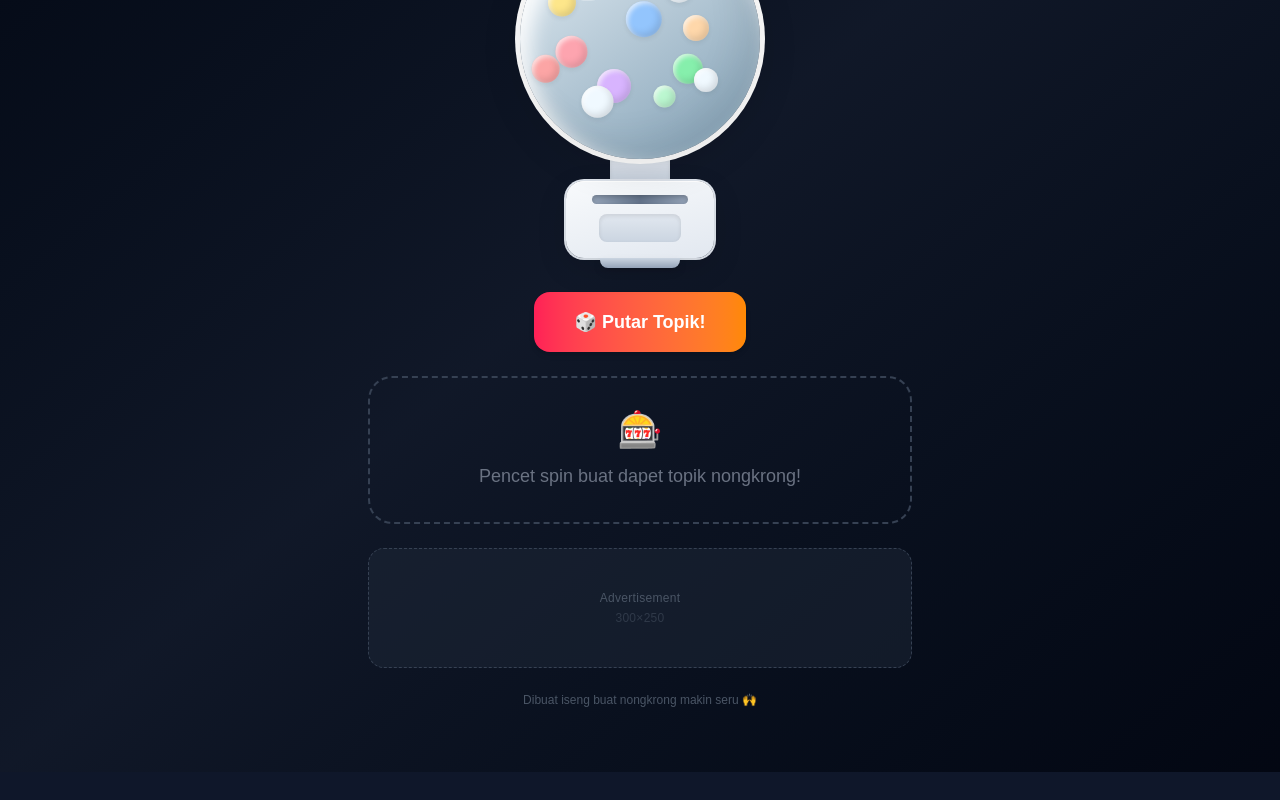
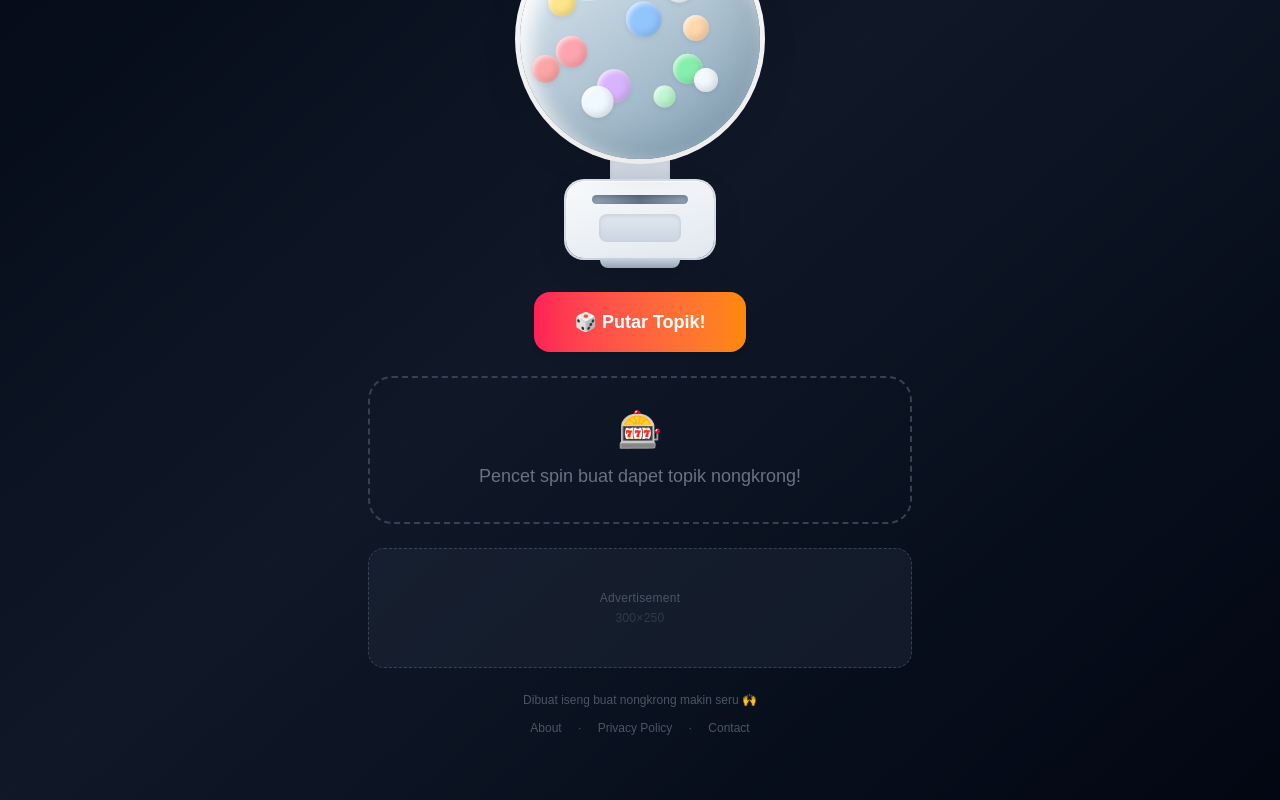
Before and after one commit to jodraarmiza/topiknongkrong.com, a Next.js app: page / in a window 1280 px wide. Shown: the part 325-1125 px from the top of the page. Before the commit the page ends 1097 px from the top, so only its background shows below. Built offline with nearby package versions, Linux system fonts and the light colour scheme.

Commit message:
tambah privacy policy contact sama about

```diff
--- /dev/null
+++ b/app/components/FooterLinks.js
@@ -0,0 +1,138 @@
+"use client";
+
+import { useState } from "react";
+
+const MODAL_CONTENT = {
+  privacy: {
+    title: "Privacy Policy",
+    body: `
+Topik Nongkrong ("kami") berkomitmen untuk melindungi privasi pengguna.
+
+**Data yang dikumpulkan**
+Kami tidak mengumpulkan data pribadi apapun. Semua data (riwayat topik, preferensi bahasa, tema) disimpan secara lokal di perangkat lo sendiri menggunakan localStorage dan tidak pernah dikirim ke server kami.
+
+**Cookie & Iklan**
+Website ini mungkin menampilkan iklan dari Google AdSense. Google menggunakan cookie untuk menampilkan iklan yang relevan berdasarkan kunjungan lo ke website ini dan website lainnya. Lo bisa opt-out melalui Google Ads Settings.
+
+**Layanan Pihak Ketiga**
+- Google Analytics / Search Console: untuk memantau traffic website secara agregat (anonim).
+- Vercel: sebagai platform hosting website ini.
+
+**Perubahan Kebijakan**
+Kebijakan ini dapat berubah sewaktu-waktu. Perubahan akan dipublikasikan di halaman ini.
+
+**Kontak**
+Pertanyaan seputar privasi? Hubungi kami melalui Email jodra.work@gmail.com.
+
+Terakhir diperbarui: Maret 2026.
+    `.trim(),
+  },
+  about: {
+    title: "Tentang Topik Nongkrong",
+    body: `
+**Topik Nongkrong** adalah web tool gratis yang dibuat buat lo yang sering bingung mau bahas apa pas lagi kumpul sama teman-teman.
+
+Tinggal pencet tombol Putar, dan lo langsung dapet topik obrolan — mulai dari Deep Talk, Cinta, Nostalgia, Gibah Sehat, Horror, sampai Chaos Mode.
+
+**Fitur:**
+- 🎰 Spin roulette topik random
+- 📂 Filter berdasarkan kategori
+- 🌙 Dark mode
+- 🌐 Bahasa Indonesia & English
+- 📱 Bisa dibuka dari HP
+
+Dibuat iseng oleh Muhammad Jodra Armiza, fullstack developer.
+    `.trim(),
+  },
+  contact: {
+    title: "Kontak",
+    body: `
+Ada masukan, ide topik baru, atau mau kerja sama?
+
+📸 Instagram: @jodraarmiza
+🐙 GitHub: github.com/jodraarmiza
+
+Gua terbuka buat segala feedback — terutama kalau ada topik yang pengen lo tambahin ke website ini!
+    `.trim(),
+  },
+};
+
+function Modal({ content, onClose }) {
+  return (
+    <div
+      className="fixed inset-0 z-50 flex items-end sm:items-center justify-center p-4"
+      onClick={onClose}
+    >
+      <div className="absolute inset-0 bg-black/60 backdrop-blur-sm" />
+      <div
+        className="relative w-full max-w-lg bg-white dark:bg-gray-900 rounded-3xl p-6 shadow-2xl max-h-[80vh] overflow-y-auto"
+        onClick={(e) => e.stopPropagation()}
+      >
+        <div className="flex items-center justify-between mb-4">
+          <h2 className="text-lg font-bold text-gray-900 dark:text-white">
+            {content.title}
+          </h2>
+          <button
+            onClick={onClose}
+            className="text-gray-400 hover:text-gray-600 dark:hover:text-gray-200 text-2xl leading-none"
+          >
+            ×
+          </button>
+        </div>
+        <div className="text-sm text-gray-600 dark:text-gray-400 leading-relaxed space-y-3">
+          {content.body.split("\n").map((line, i) => {
+            if (line.startsWith("**") && line.endsWith("**")) {
+              return (
+                <p key={i} className="font-semibold text-gray-800 dark:text-gray-200">
+                  {line.slice(2, -2)}
+                </p>
+              );
+            }
+            if (line.startsWith("- ")) {
+              return <p key={i} className="ml-3">{line}</p>;
+            }
+            return line ? <p key={i}>{line}</p> : null;
+          })}
+        </div>
+      </div>
+    </div>
+  );
+}
+
+export default function FooterLinks() {
+  const [activeModal, setActiveModal] = useState(null);
+
+  return (
+    <>
+      <div className="flex items-center gap-4 text-xs text-gray-400 dark:text-gray-600">
+        <button
+          onClick={() => setActiveModal("about")}
+          className="hover:text-gray-600 dark:hover:text-gray-400 transition-colors"
+        >
+          About
+        </button>
+        <span>·</span>
+        <button
+          onClick={() => setActiveModal("privacy")}
+          className="hover:text-gray-600 dark:hover:text-gray-400 transition-colors"
+        >
+          Privacy Policy
+        </button>
+        <span>·</span>
+        <button
+          onClick={() => setActiveModal("contact")}
+          className="hover:text-gray-600 dark:hover:text-gray-400 transition-colors"
+        >
+          Contact
+        </button>
+      </div>
+
+      {activeModal && (
+        <Modal
+          content={MODAL_CONTENT[activeModal]}
+          onClose={() => setActiveModal(null)}
+        />
+      )}
+    </>
+  );
+}
--- a/app/components/RouletteApp.js
+++ b/app/components/RouletteApp.js
@@ -9,6 +9,7 @@ import HistoryPanel from "./HistoryPanel";
 import ThemeToggle from "./ThemeToggle";
 import LangToggle from "./LangToggle";
 import AdSlot from "./AdSlot";
+import FooterLinks from "./FooterLinks";
 
 const HISTORY_KEY = "nongkrong_history";
 const SHOWN_KEY = "nongkrong_shown";
@@ -186,8 +187,11 @@ export default function RouletteApp() {
           }}
         />
 
-        <footer className="text-xs text-gray-400 dark:text-gray-600 text-center pb-6">
-          {lang === "id" ? "Dibuat iseng buat nongkrong makin seru 🙌" : "Made for better hangout conversations 🙌"}
+        <footer className="flex flex-col items-center gap-3 text-center pb-6">
+          <p className="text-xs text-gray-400 dark:text-gray-600">
+            {lang === "id" ? "Dibuat iseng buat nongkrong makin seru 🙌" : "Made for better hangout conversations 🙌"}
+          </p>
+          <FooterLinks />
         </footer>
       </div>
     </main>
```
